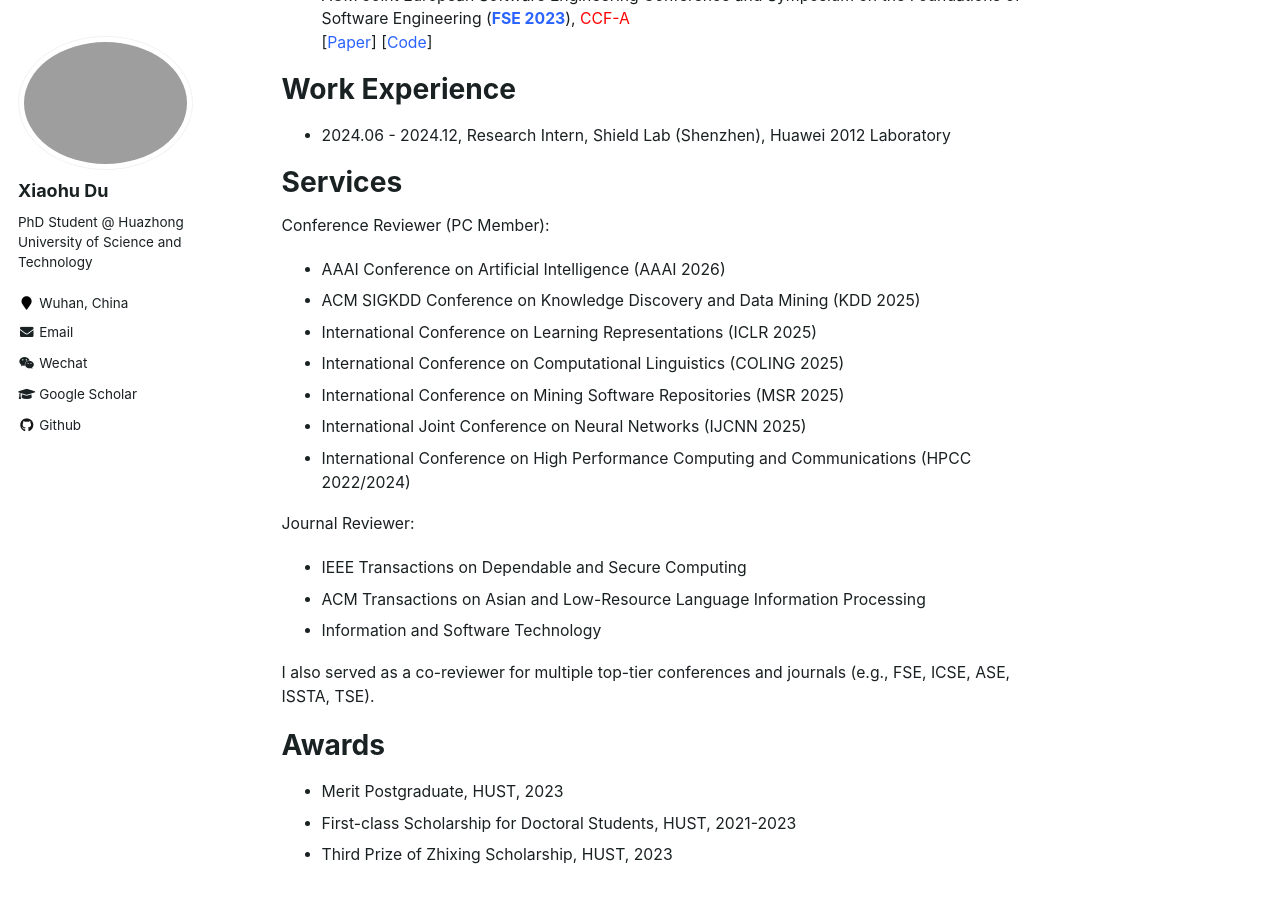
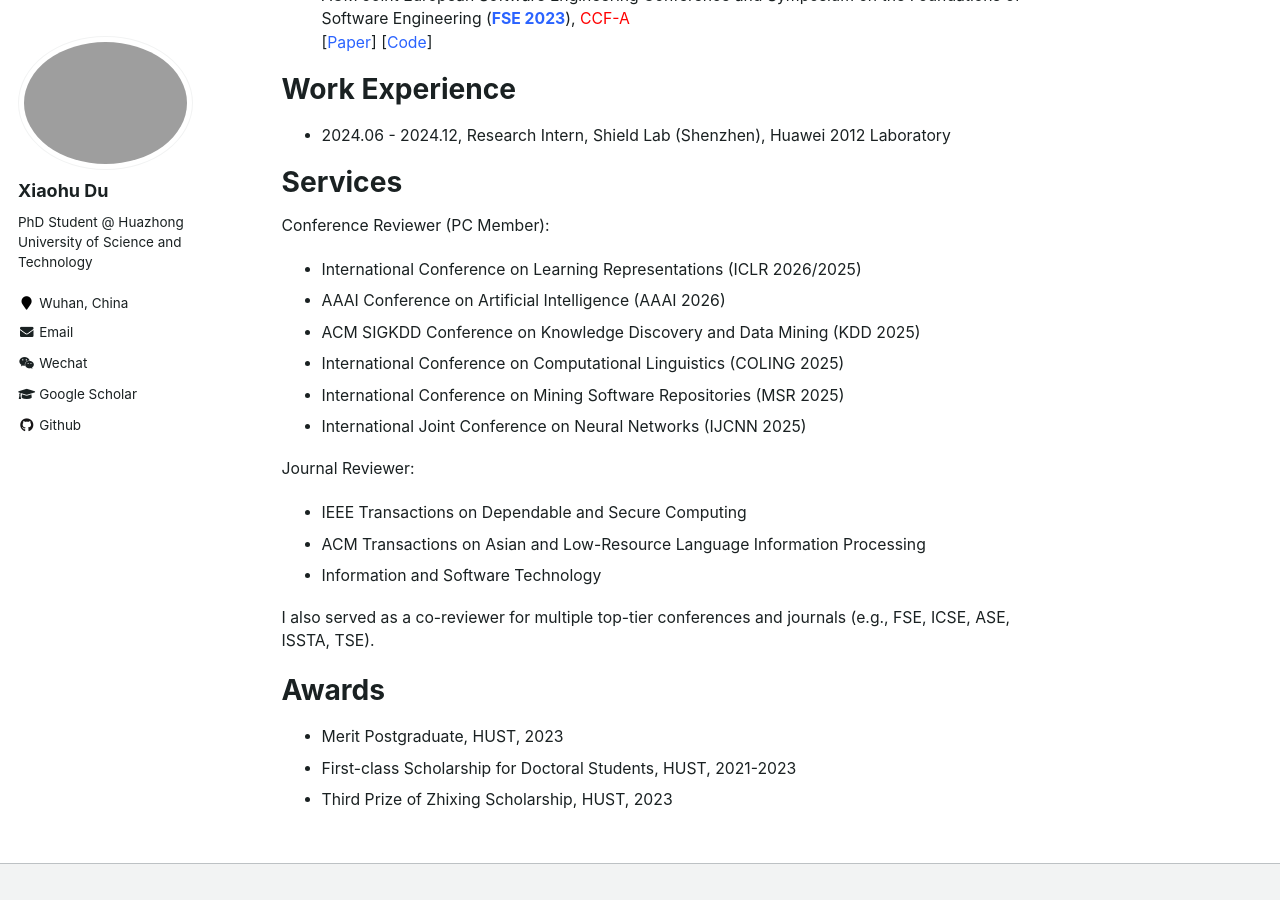
Before and after one commit to xhdu/xhdu.github.io, a Jekyll site: the page built from _pages/about.md, in a window 1280 px wide and 900 px high, scrolled down 1196 px. Built offline with Jekyll 4.4.1, drawn with Linux system fonts in a browser that asks for light colours.

Commit message:
Update about.md

```diff
--- a/_pages/about.md
+++ b/_pages/about.md
@@ -51,13 +51,12 @@ Work Experience
 Services
 ======
 Conference Reviewer (PC Member):
+- International Conference on Learning Representations (ICLR 2026/2025)
 - AAAI Conference on Artificial Intelligence (AAAI 2026)
 - ACM SIGKDD Conference on Knowledge Discovery and Data Mining (KDD 2025)
-- International Conference on Learning Representations (ICLR 2025)
 - International Conference on Computational Linguistics (COLING 2025)
 - International Conference on Mining Software Repositories (MSR 2025)
 - International Joint Conference on Neural Networks (IJCNN 2025)
-- International Conference on High Performance Computing and Communications (HPCC 2022/2024)
 
 Journal Reviewer:
 - IEEE Transactions on Dependable and Secure Computing
```
